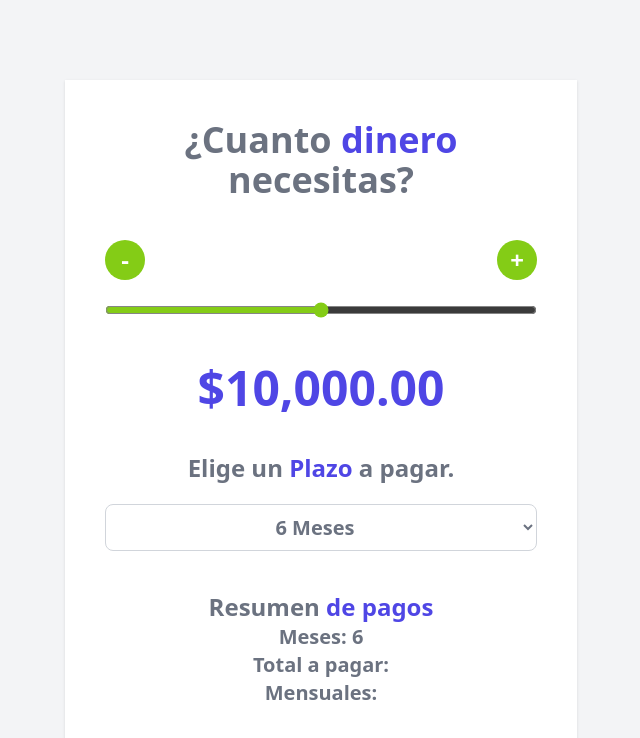
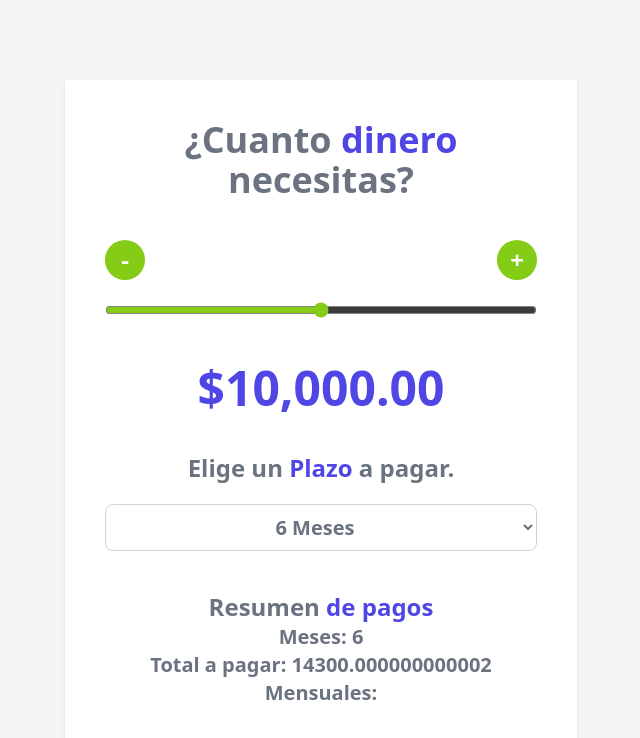
Before and after one commit to Jorgeob18/Cotizador_Vue.js, a Vue app: page / in a window 1280 px wide. Shown: the top 738 px of the page, without its empty margins (319-959 px from the left). Built offline with nearby package versions, Linux system fonts and the light colour scheme.

Commit message:
Calculando el total a pagar

```diff
--- a/src/App.vue
+++ b/src/App.vue
@@ -2,6 +2,7 @@
 import { ref, reactive, computed } from 'vue'
   import Header from './components/Header.vue'
   import Button from './components/Button.vue'
+  import { calcularTotalPagar } from './helpers'
 
   /* Si utilizamos Options API agregamos lo siguiente y quitamos setup de etiqueta script*/
   // export default {
@@ -11,6 +12,7 @@
   // }
   const cantidad = ref(10000);
   const meses = ref(6);
+  const total = ref(calcularTotalPagar(cantidad.value, meses.value))
   const MIN = 0;
   const MAX = 20000;
   const STEP = 100;
@@ -22,7 +24,7 @@
       currency: 'MXN'
     });
     return formatter.format(cantidad.value)
-  })
+  });
 
   const handleChangeDecremento = () => {
     const valor = cantidad.value - STEP
@@ -106,7 +108,7 @@
         Resumen <span class="text-indigo-600">de pagos</span>
       </h2>
       <p class="text-xl text-gray-500 text-center font-bold">Meses: {{meses}}</p>
-      <p class="text-xl text-gray-500 text-center font-bold">Total a pagar:</p>
+      <p class="text-xl text-gray-500 text-center font-bold">Total a pagar: {{total}}</p>
       <p class="text-xl text-gray-500 text-center font-bold">Mensuales:</p>
     </div>
   </div>
--- /dev/null
+++ b/src/helpers/index.js
@@ -0,0 +1,26 @@
+const calcularTotalPagar = (cantidad, plazo) => {
+  let total;
+
+  // Mientras mayor es la cantidad, menor es el interes
+  if (cantidad < 5000) {
+    total = cantidad * 1.5;
+  } else if (cantidad >= 5000 && cantidad < 10000) {
+    total = cantidad * 1.4;
+  } else if (cantidad >= 10000 && cantidad < 15000) {
+    total = cantidad * 1.3;
+  } else {
+    total = cantidad * 1.2;
+  }
+
+  // Mas plazo Mayor interes
+  if (plazo === 6) {
+    total *= 1.1;
+  } else if (plazo === 12) {
+    total *= 1.2;
+  } else {
+    total *= 1.3;
+  }
+  return total;
+};
+
+export { calcularTotalPagar };
```
